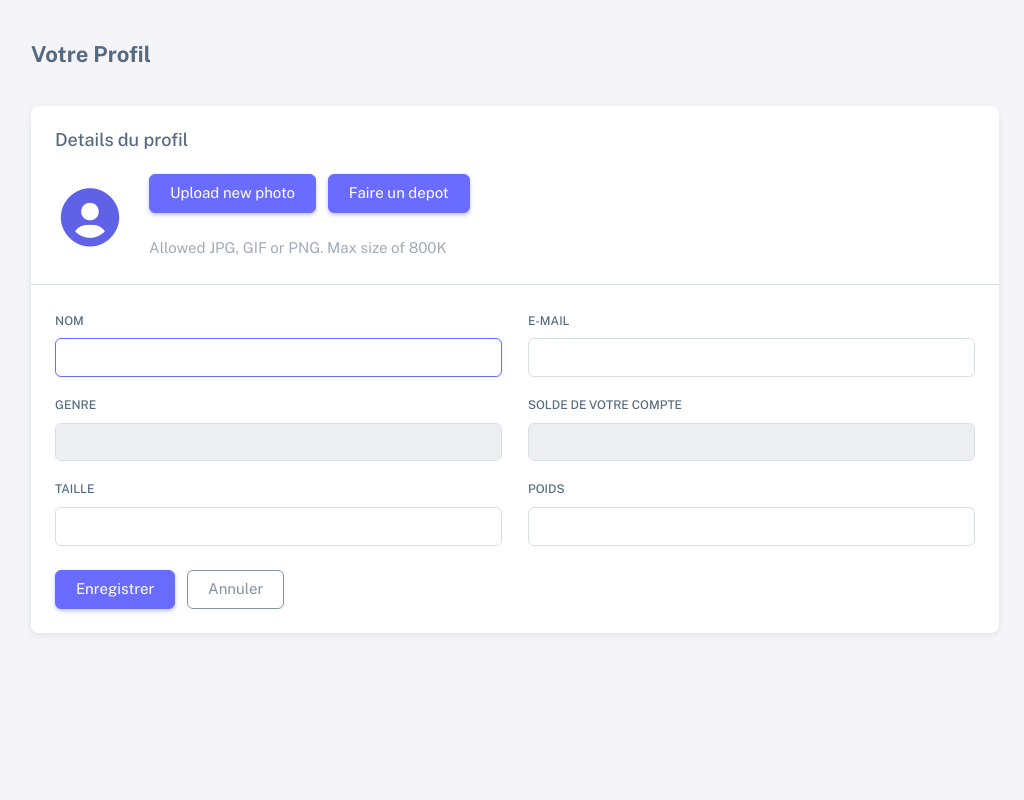
After one commit to Flerys11/Projet-S4-, a CodeIgniter app: a page that uses application/views/home/profil.php in a window 1280 px wide. The commit adds this page. Shown: the whole page, without its empty margins (255-1279 px from the left). Run offline with CodeIgniter, Linux system fonts and the light colour scheme.

Commit message:
Update profil

```diff
--- a/application/controllers/Auth.php
+++ b/application/controllers/Auth.php
@@ -82,6 +82,8 @@ class Auth extends CI_Controller {
 
 				$user_id = $this->userModel->get_user_id_from_email($email);
 				$user    = $this->userModel->get_user($user_id);
+				$id_genre= (int)$user->id_genre;
+				$genre   = $this->userModel->get_genre($id_genre);
 
 				// set session user datas
 				$_SESSION['user_id']      = (int)$user->id;
@@ -93,6 +95,7 @@ class Auth extends CI_Controller {
 				$_SESSION['poids']        = (float)$user->poids;
 				$_SESSION['taille']       = (int)$user->taille;
 				$_SESSION['wallet']       = (float)$user->wallet;
+				$_SESSION['genre']        = (string)$genre->genre;
 
 				// user login ok
 				redirect('/');
--- /dev/null
+++ b/application/controllers/User.php
@@ -0,0 +1,34 @@
+<?php
+defined('BASEPATH') OR exit('No direct script access allowed');
+session_start();
+
+class User extends CI_Controller {
+
+	public function __construct() {
+
+		parent::__construct();
+		$this->load->helper(array('url'));
+		$this->load->model('userModel');
+
+	}
+
+    public function profil(){
+        $this->load->view('home/profil');
+    }
+
+    public function update_profil(){
+		$form_data = $this->input->post();
+        $user_id = $_SESSION['user_id'];
+        $this->userModel->update_user($form_data, $user_id);
+		$user    = $this->userModel->get_user($user_id);
+        // set session user datas
+        $_SESSION['username']     = (string)$user->username;
+        $_SESSION['email']        = (string)$user->email;
+        $_SESSION['avatar']       = (string)$user->avatar;
+        $_SESSION['logged_in']    = (bool)true;
+        $_SESSION['poids']        = (float)$user->poids;
+        $_SESSION['taille']       = (int)$user->taille;
+        $this->load->view('home/profil');
+    }
+}
+?>
--- a/application/models/UserModel.php
+++ b/application/models/UserModel.php
@@ -18,6 +18,17 @@ class UserModel extends CI_Model {
 		);
 
 		return $this->db->insert('users', $data);
+	}
+
+	public function update_user($form_data, $id_user){
+		$data = array(
+			'username' => $form_data['nom'],
+			'email' => $form_data['email'],
+			'taille' => $form_data['taille'],
+			'poids' => $form_data['poids']
+		);
+		$this->db->where('id', $id_user);
+		$this->db->update('users', $data);
 	}
 
 	public function resolve_user_login($email, $password) {
@@ -47,6 +58,12 @@ class UserModel extends CI_Model {
 		return $this->db->get()->row();
 	}
 
+	public function get_genre($id_genre) {
+		$this->db->from('genre');
+		$this->db->where('id', $id_genre);
+		return $this->db->get()->row();
+	}
+
 	private function hash_password($password) {
 		return password_hash($password, PASSWORD_BCRYPT);
 	}
--- /dev/null
+++ b/application/views/home/profil.php
@@ -0,0 +1,218 @@
+<!DOCTYPE html>
+
+<html
+  lang="en"
+  class="light-style layout-menu-fixed"
+  dir="ltr"
+  data-theme="theme-default"
+  data-assets-path="../assets/"
+  data-template="vertical-menu-template-free"
+>
+  <head>
+    <meta charset="utf-8" />
+    <meta
+      name="viewport"
+      content="width=device-width, initial-scale=1.0, user-scalable=no, minimum-scale=1.0, maximum-scale=1.0"
+    />
+
+    <title>Profil</title>
+
+    <meta name="description" content="" />
+
+    <!-- Favicon -->
+    <link rel="icon" type="image/x-icon" href="../assets/img/favicon/favicon.ico" />
+
+    <!-- Fonts -->
+    <link rel="preconnect" href="https://fonts.googleapis.com" />
+    <link rel="preconnect" href="https://fonts.gstatic.com" crossorigin />
+    <link
+      href="https://fonts.googleapis.com/css2?family=Public+Sans:ital,wght@0,300;0,400;0,500;0,600;0,700;1,300;1,400;1,500;1,600;1,700&display=swap"
+      rel="stylesheet"
+    />
+
+    <!-- Icons. Uncomment required icon fonts -->
+    <link rel="stylesheet" href="../assets/vendor/fonts/boxicons.css" />
+
+    <!-- Core CSS -->
+    <link rel="stylesheet" href="../assets/vendor/css/core.css" class="template-customizer-core-css" />
+    <link rel="stylesheet" href="../assets/vendor/css/theme-default.css" class="template-customizer-theme-css" />
+    <link rel="stylesheet" href="../assets/css/demo.css" />
+
+    <!-- Vendors CSS -->
+    <link rel="stylesheet" href="../assets/vendor/libs/perfect-scrollbar/perfect-scrollbar.css" />
+
+    <!-- Page CSS -->
+
+    <!-- Helpers -->
+    <script src="../assets/vendor/js/helpers.js"></script>
+
+    <!--! Template customizer & Theme config files MUST be included after core stylesheets and helpers.js in the <head> section -->
+    <!--? Config:  Mandatory theme config file contain global vars & default theme options, Set your preferred theme option in this file.  -->
+    <script src="../assets/js/config.js"></script>
+  </head>
+
+  <body>
+    <!-- Layout wrapper -->
+    <div class="layout-wrapper layout-content-navbar">
+      <div class="layout-container">
+
+
+        <!-- Layout container -->
+        <div class="layout-page">
+
+
+          <!-- Content wrapper -->
+          <div class="content-wrapper">
+            <!-- Content -->
+
+            <div class="container-xxl flex-grow-1 container-p-y">
+              <h4 class="fw-bold py-3 mb-4"><span class="text-muted fw-light"></span>Votre Profil</h4>
+
+              <div class="row">
+                <div class="col-md-12">
+
+                  <div class="card mb-4">
+                    <h5 class="card-header">Details du profil</h5>
+                    <!-- Account -->
+                    <div class="card-body">
+                      <div class="d-flex align-items-start align-items-sm-center gap-4">
+                        <i class='bx bxs-user-circle' style='color:#5f61e6; font-size: 70px'></i>
+                        <div class="button-wrapper">
+                          <label for="upload" class="btn btn-primary me-2 mb-4" tabindex="0">
+                            <span class="d-none d-sm-block">Upload new photo</span>
+                            <i class="bx bx-upload d-block d-sm-none"></i>
+                            <input
+                              type="file"
+                              id="upload"
+                              class="account-file-input"
+                              hidden
+                              accept="image/png, image/jpeg"
+                            />
+                          </label>
+                          <label for="upload" class="btn btn-primary me-2 mb-4" tabindex="0">
+                            <span class="d-none d-sm-block">Faire un depot</span>
+                            <i class="bx bx-upload d-block d-sm-none"></i>
+                            <input
+                              type="file"
+                              id="upload"
+                              class="account-file-input"
+                              hidden
+                              accept="image/png, image/jpeg"
+                            />
+                          </label>
+
+                          <p class="text-muted mb-0">Allowed JPG, GIF or PNG. Max size of 800K</p>
+                        </div>
+                      </div>
+                    </div>
+                    <hr class="my-0" />
+                    <div class="card-body">
+                      <form action="<?= base_url('user/update_profil')?>" id="formAccountSettings" method="POST" >
+                        <div class="row">
+                          <div class="mb-3 col-md-6">
+                            <label for="firstName" class="form-label">Nom</label>
+                            <input
+                              class="form-control"
+                              type="text"
+                              id="nom"
+                              name="nom"
+                              value="<?php echo isset($_SESSION['username']) ? $_SESSION['username'] : ''?>"
+                              autofocus
+                            />
+                          </div>
+                          <div class="mb-3 col-md-6">
+                            <label for="email" class="form-label">E-mail</label>
+                            <input
+                              class="form-control"
+                              type="text"
+                              id="email"
+                              name="email"
+                              value="<?php echo isset($_SESSION['email']) ? $_SESSION['email'] : ''?>"
+                            />
+                          </div>
+                          <div class="mb-3 col-md-6">
+                            <label for="organization" class="form-label">Genre</label>
+                            <input
+                              readonly = ""
+                              type="text"
+                              class="form-control"
+                              id="genre"
+                              name="genre"
+                              value="<?php echo isset($_SESSION['genre']) ? $_SESSION['genre'] : ''?>"
+                            />
+                          </div>
+                          <div class="mb-3 col-md-6">
+                            <label for="state" class="form-label">Solde de votre compte</label>
+                            <input
+                              readonly = ""
+                              class="form-control" type="text"
+                              value="<?php echo isset($_SESSION['wallet']) ? $_SESSION['wallet'].' Ar' : ''?>" />
+                          </div>
+                          <div class="mb-3 col-md-6">
+                            <label class="form-label" for="phoneNumber">Taille</label>
+                            <div class="input-group input-group-merge">
+                              <input
+                                type="text"
+                                id="taille"
+                                name="taille"
+                                class="form-control"
+                                value="<?php echo isset($_SESSION['taille']) ? $_SESSION['taille'] : ''?>"
+                              />
+                            </div>
+                          </div>
+                          <div class="mb-3 col-md-6">
+                            <label for="address" class="form-label">Poids</label>
+                            <input type="text" class="form-control" id="poids" name="poids" value="<?php echo isset($_SESSION['poids']) ? $_SESSION['poids'] : ''?>" />
+                          </div>
+
+                        </div>
+                        <div class="mt-2">
+                          <button type="submit" class="btn btn-primary me-2">Enregistrer</button>
+                          <button type="reset" class="btn btn-outline-secondary">Annuler</button>
+                        </div>
+                      </form>
+                    </div>
+                    <!-- /Account -->
+                  </div>
+
+                </div>
+              </div>
+            </div>
+            <!-- / Content -->
+
+
+            <div class="content-backdrop fade"></div>
+          </div>
+          <!-- Content wrapper -->
+        </div>
+        <!-- / Layout page -->
+      </div>
+
+      <!-- Overlay -->
+      <div class="layout-overlay layout-menu-toggle"></div>
+    </div>
+    <!-- / Layout wrapper -->
+
+
+    <!-- Core JS -->
+    <!-- build:js assets/vendor/js/core.js -->
+    <script src="../assets/vendor/libs/jquery/jquery.js"></script>
+    <script src="../assets/vendor/libs/popper/popper.js"></script>
+    <script src="../assets/vendor/js/bootstrap.js"></script>
+    <script src="../assets/vendor/libs/perfect-scrollbar/perfect-scrollbar.js"></script>
+
+    <script src="../assets/vendor/js/menu.js"></script>
+    <!-- endbuild -->
+
+    <!-- Vendors JS -->
+
+    <!-- Main JS -->
+    <script src="../assets/js/main.js"></script>
+
+    <!-- Page JS -->
+    <script src="../assets/js/pages-account-settings-account.js"></script>
+
+    <!-- Place this tag in your head or just before your close body tag. -->
+    <script async defer src="https://buttons.github.io/buttons.js"></script>
+  </body>
+</html>
```
Also changed, not shown: application/views/home/layouts/navbar.php (+9 -13 lines), script.sql (+5 -5 lines).
